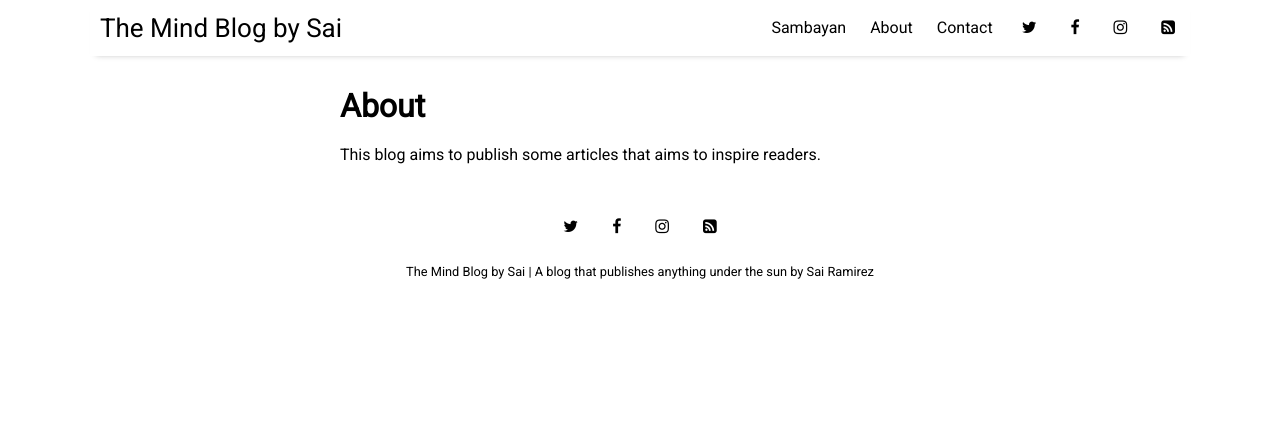
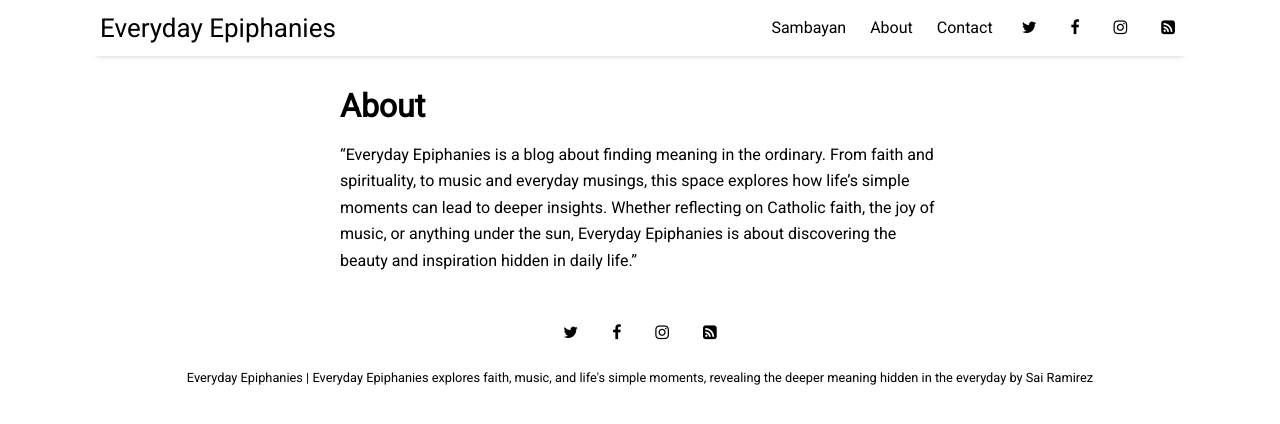
Before and after one commit to sailhenz/sailhenz.github.io, a Jekyll site: the page built from pages/about.md, in a window 1280 px wide. Shown: the top 424 px of the page. Built offline with Jekyll 4.4.1, drawn with Linux system fonts in a browser that asks for light colours; nearby versions of some CDN libraries.

Commit message:
updated the blog name and about page

```diff
--- a/_config.yml
+++ b/_config.yml
@@ -10,8 +10,8 @@ permalink:           /:title
 plugins:             [jekyll-paginate, jekyll-sitemap, jekyll-feed, jekyll-seo-tag]
 
 # Customise atom feed settings (this is where Jekyll-Feed gets configuration information)
-title:		           "The Mind Blog by Sai"
-description:	       "A blog that publishes anything under the sun"
+title:		           "Everyday Epiphanies"
+description:	       "Everyday Epiphanies explores faith, music, and life's simple moments, revealing the deeper meaning hidden in the everyday"
 author:              "Sai Ramirez"
 
 # RSS 2.0 can be used instead of Atom by uncommenting following two lines
--- a/pages/about.md
+++ b/pages/about.md
@@ -4,4 +4,4 @@ title: About
 permalink: /about
 ---
 
-This blog aims to publish some articles that aims to inspire readers.
+"Everyday Epiphanies is a blog about finding meaning in the ordinary. From faith and spirituality, to music and everyday musings, this space explores how life's simple moments can lead to deeper insights. Whether reflecting on Catholic faith, the joy of music, or anything under the sun, Everyday Epiphanies is about discovering the beauty and inspiration hidden in daily life."
```
